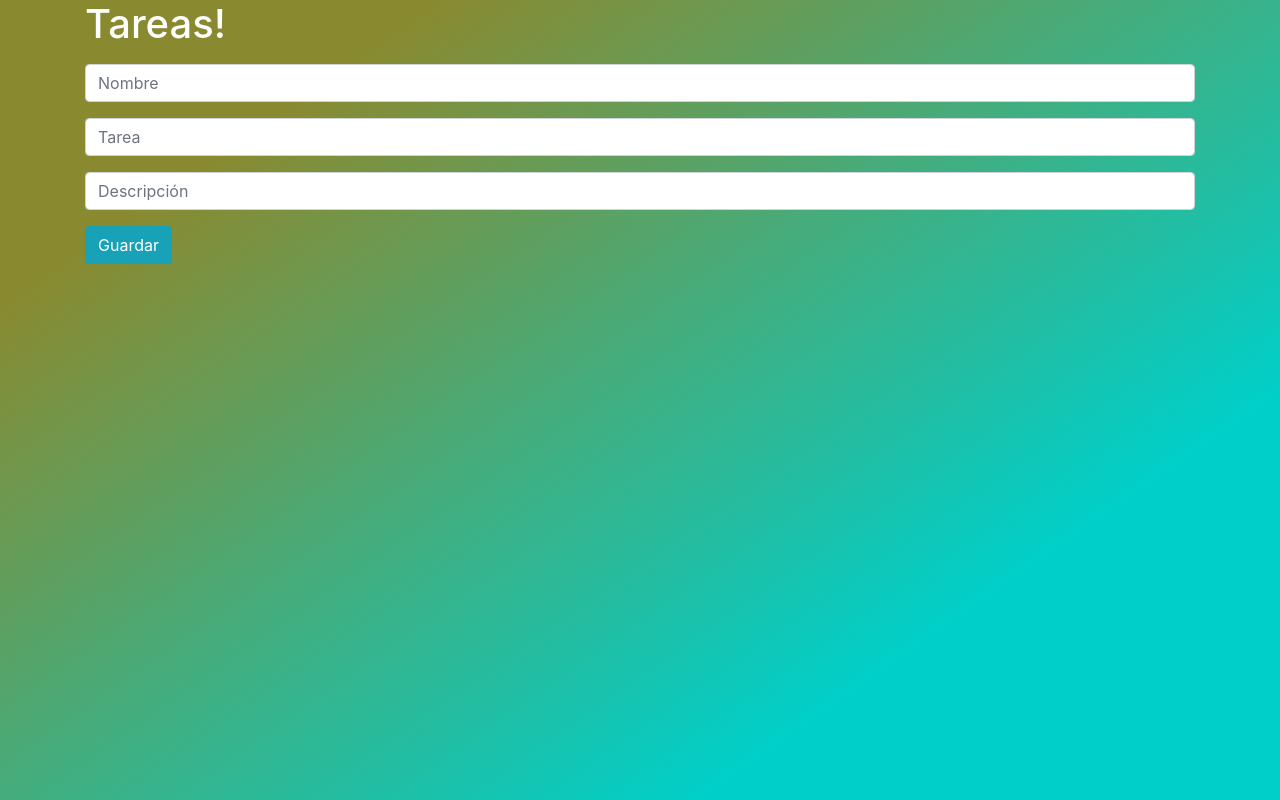
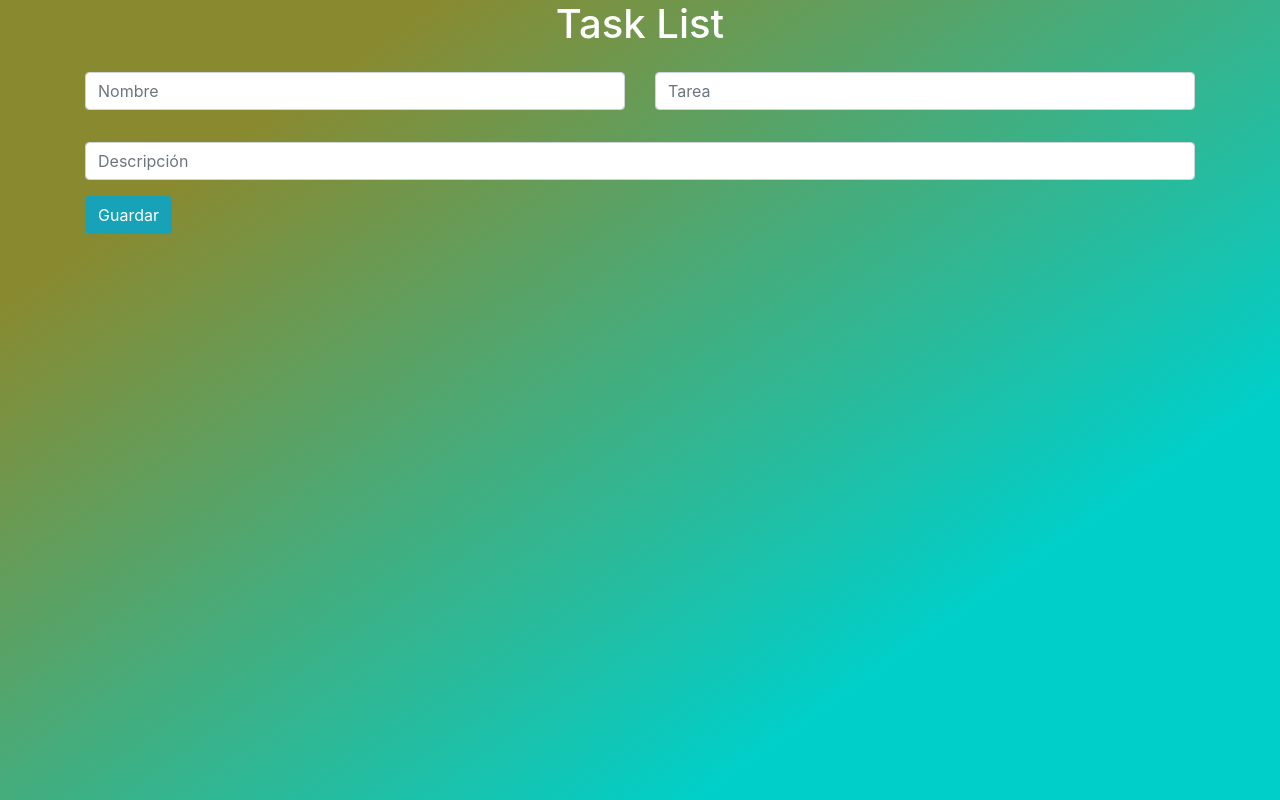
Before and after one commit to gaordonezh/task-app-firebase, a plain HTML site: page index.html in a window 1280 px wide. Drawn offline with nearby package versions, Linux system fonts and the light colour scheme; no server answers.

Commit message:
order texbox

```diff
--- a/index.html
+++ b/index.html
@@ -10,14 +10,24 @@
     <link rel="shortcut icon" href="https://img.utdstc.com/icons/google-tasks-android.png:225" type="image/x-icon">
     <script src="https://www.gstatic.com/firebasejs/6.2.0/firebase-app.js"></script>
     <script src="https://www.gstatic.com/firebasejs/6.2.0/firebase-firestore.js"></script>
-    <title>Primera all con FIREBASE!</title>
+    <title>TaskList con FIREBASE!</title>
   </head>
   <body style="background: linear-gradient(145deg, rgba(137,138,48,1) 18%, rgba(0,207,201,1) 76%);background-repeat:no-repeat;min-height:100vh">
         <section class="container">
-            <h1 class="text-white">Tareas!</h1>
-            <input type="text" name="nombre" id="nombre" class="form-control my-3" placeholder="Nombre">
-            <input type="text" name="apellido" id="apellido" class="form-control my-3" placeholder="Tarea">
-            <input type="text" name="fecha" id="fecha" class="form-control my-3" placeholder="Descripción">
+            <div class="text-center">
+                <h1 class="text-white">Task List</h1>
+            </div>
+            <div class="row">
+              <div class="col-lg-6">
+                <input type="text" name="nombre" id="nombre" class="form-control my-3" placeholder="Nombre">
+              </div>
+              <div class="col-lg-6">
+                <input type="text" name="apellido" id="apellido" class="form-control my-3" placeholder="Tarea">
+              </div>
+              <div class="col-lg-12">
+                <input type="text" name="fecha" id="fecha" class="form-control my-3" placeholder="Descripción">
+              </div>
+            </div>
             <button class="btn btn-info" id="boton" onclick="guardar()">Guardar</button>
             <article class="my-3 row" id="tabla">
             </article>
```
